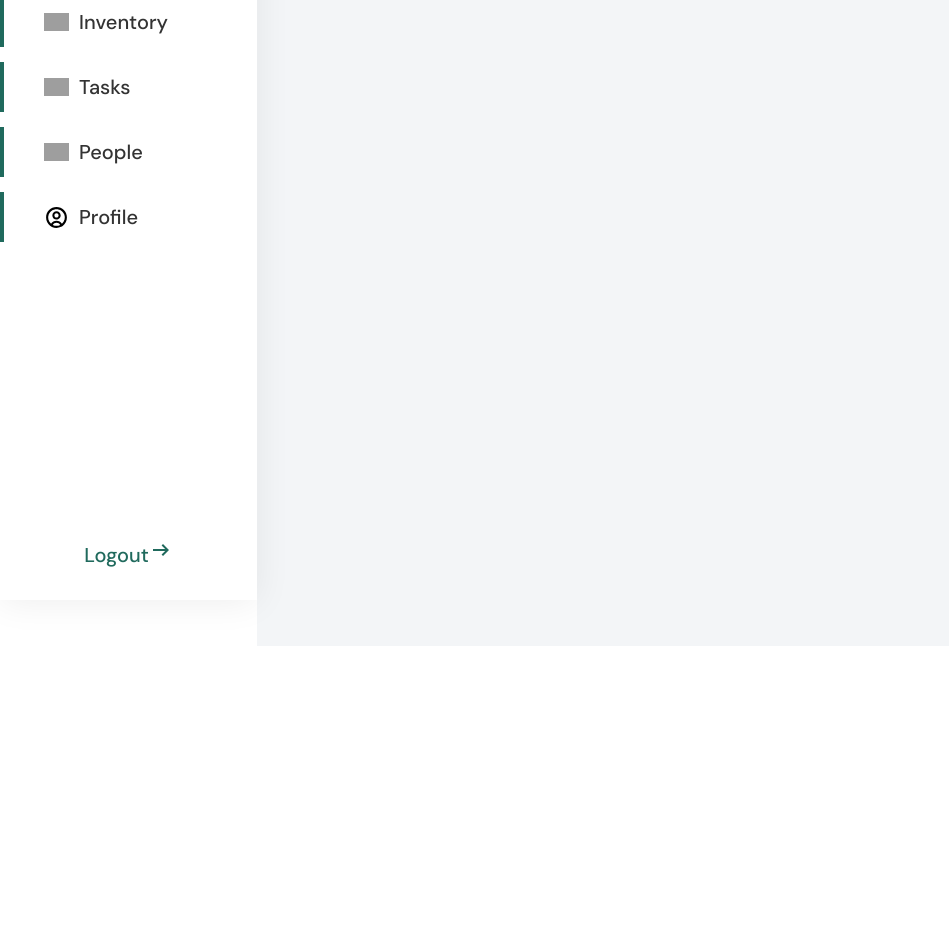
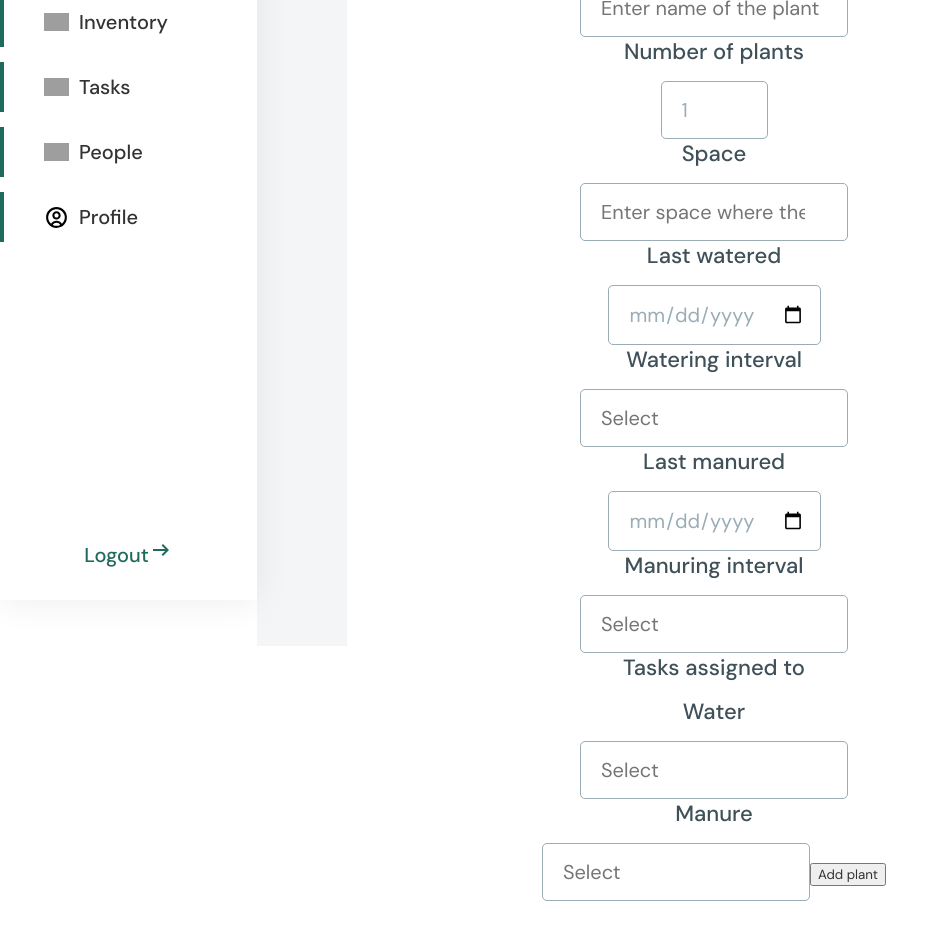
Before and after one commit to RachnaKedigehalli/Gardenry, a React (Create React App) app: page /add-plant in a window 1280 px wide. Shown: the part 280-1220 px from the top of the page, without its empty margins (0-949 px from the left). Before the commit the page ends 926 px from the top, so only its background shows below. Built offline with nearby package versions, Linux system fonts and the light colour scheme; grey boxes are pictures that could not be loaded.

Commit message:
form updated

```diff
--- a/src/AddPlant.js
+++ b/src/AddPlant.js
@@ -1,40 +1,55 @@
 import { useState } from "react";
+import './add-plant.css';
 
 const AddPlant = () => {
     const [name, setName] = useState('');
     const [number, setNumber] = useState(1);
     const [space, setSpace] = useState('');
+    const [lastWatered, setLastWatered] = useState(new Date().toLocaleDateString());
+    const [wateringInterval, setWateringInterval] = useState();
+    const [lastManured, setLastManured] = useState(new Date().toLocaleDateString());
+    const [manuringInterval, setManuringInterval] = useState();
+    const [waterAssigned, setWaterAssigned] = useState('');
+    const [manureAssigned, setManureAssigned] = useState('');
 
     const spaces = ['adas', 'asd', 'efw'];
-
+    const persons = ['adas', 'asd', 'efw'];
+// autocomplete=”off”----The “off” state tells the browser neither to store the value entered for
+//   this input nor to suggest previously entered values. This should be
+//   used if the data is sensitive or the value will never be reused.
     return (
         <div className="add-plant">
             <h1 className="add-plant-heading"> Add Plant </h1>
             {/* Cross */}
             <form>
-                <label>Name</label>
+                <label for="plant-name">Name</label>
                 <input
                     type="text"
-                    required
+                    id="plant-name" name="name" required
                     placeholder="Enter name of the plant"
                     value={ name }
                     onChange={(e) => setName(e.target.value)}
                 />
 
-                <label>Number of plants</label>
+                <label for="plant-number">Number of plants</label>
                 <input
                     type="number"
-                    required
+                    id="plant-number" name="number" required
+                    list="plant-number"
                     value={ number }
                     min="1" max="1000"
                     onChange={(e) => setNumber(e.target.value)}
                 />
+                <datalist id="plant-number">
+                    { Array.from(Array(11).keys()).slice(1).map((i) =>  <option value={i}/> ) }
+                </datalist>
 
-                <label>Space</label>
+                <label for="plant-space">Space</label>
                 <input
+                    type="text"
+                    id="plant-space" name="space" required
                     placeholder="Enter space where the plant is located"
                     list="spaces-list"
-                    required
                     value={ space }
                     onChange={(e) => setSpace(e.target.value)}
                 />
@@ -42,7 +57,73 @@ const AddPlant = () => {
                     { spaces.map((space) => <option value={space}/> )}
                 </datalist>
 
-                <label>Last watered</label>
+                <label for="last-watered">Last watered</label>
+                <input
+                    type="date"
+                    id="last-watered" name="lastWatered"
+                    value={ lastWatered }
+                    onChange={ (e) => setLastWatered(e.target.value) }
+                />
+
+                <label>Watering interval</label>
+                <input
+                    type="number"
+                    required
+                    placeholder="Select"
+                    list="watering-interval-list"
+                    value={ wateringInterval }
+                    min="1"
+                    onChange={(e) => setWateringInterval(e.target.value)}
+                />
+                <datalist id="watering-interval-list">
+                    { Array.from(Array(15).keys()).slice(1).map((i) =>  <option value={i}/> ) }
+                </datalist>
+
+                <label>Last manured</label>
+                <input
+                    type="date"
+                    value={ lastManured }
+                    onChange={ (e) => setLastManured(e.target.value) }
+                />
+
+                <label>Manuring interval</label>
+                <input
+                    type="number"
+                    required
+                    placeholder="Select"
+                    list="manuring-interval-list"
+                    value={ manuringInterval }
+                    min="1"
+                    onChange={(e) => setManuringInterval(e.target.value)}
+                />
+                <datalist id="manuring-interval-list">
+                    { Array.from(Array(15).keys()).slice(1).map((i) =>  <option value={i}/> ) }
+                </datalist>
+
+                {/* Image */}
+
+                <label>Tasks assigned to</label>
+                <label>Water</label>
+                <input
+                    type="text"
+                    placeholder="Select"
+                    list="persons-list"
+                    value={ waterAssigned }
+                    onChange={(e) => setWaterAssigned(e.target.value)}
+                />
+                <label>Manure</label>
+                <input
+                    type="text"
+                    placeholder="Select"
+                    list="persons-list"
+                    value={ manureAssigned }
+                    onChange={(e) => setManureAssigned(e.target.value)}
+                />
+                <datalist id="persons-list">
+                    { persons.map((person) => <option value={person}/> )}
+                </datalist>
+
+                <button> Add plant </button>
             </form>
         </div>
     );
--- /dev/null
+++ b/src/add-plant.css
@@ -0,0 +1,29 @@
+.add-plant {
+    width: 634px;
+    padding: 45px 50px 60px 50px;
+    font-weight: var(--medium);
+    background-color: var(--white);
+}
+
+.add-plant-heading {
+    font-weight: var(--medium);
+    font-size: var(--heading);
+    color: var(--text-black);
+    margin-bottom: 55px;
+}
+
+.add-plant label {
+    /* font-weight: var(--medium); */
+    font-size: var(--form-label);
+    color: var(--text-black);
+    display: block;
+    margin-bottom: 15px;
+}
+
+.add-plant input {
+    padding: 15px 15px 15px 20px;
+    font-size: var(--sidebar);
+    color: var(--grey);
+    border: 1px solid var(--grey);
+    border-radius: 5px;
+}
--- a/src/index.css
+++ b/src/index.css
@@ -11,6 +11,7 @@
   --title: 36px;
   --heading: 40px;
   --sub-heading: 24px;
+  --form-label:22px;
   --sidebar: 20px;
   --normal: 18px;
   /* font weight */
```
